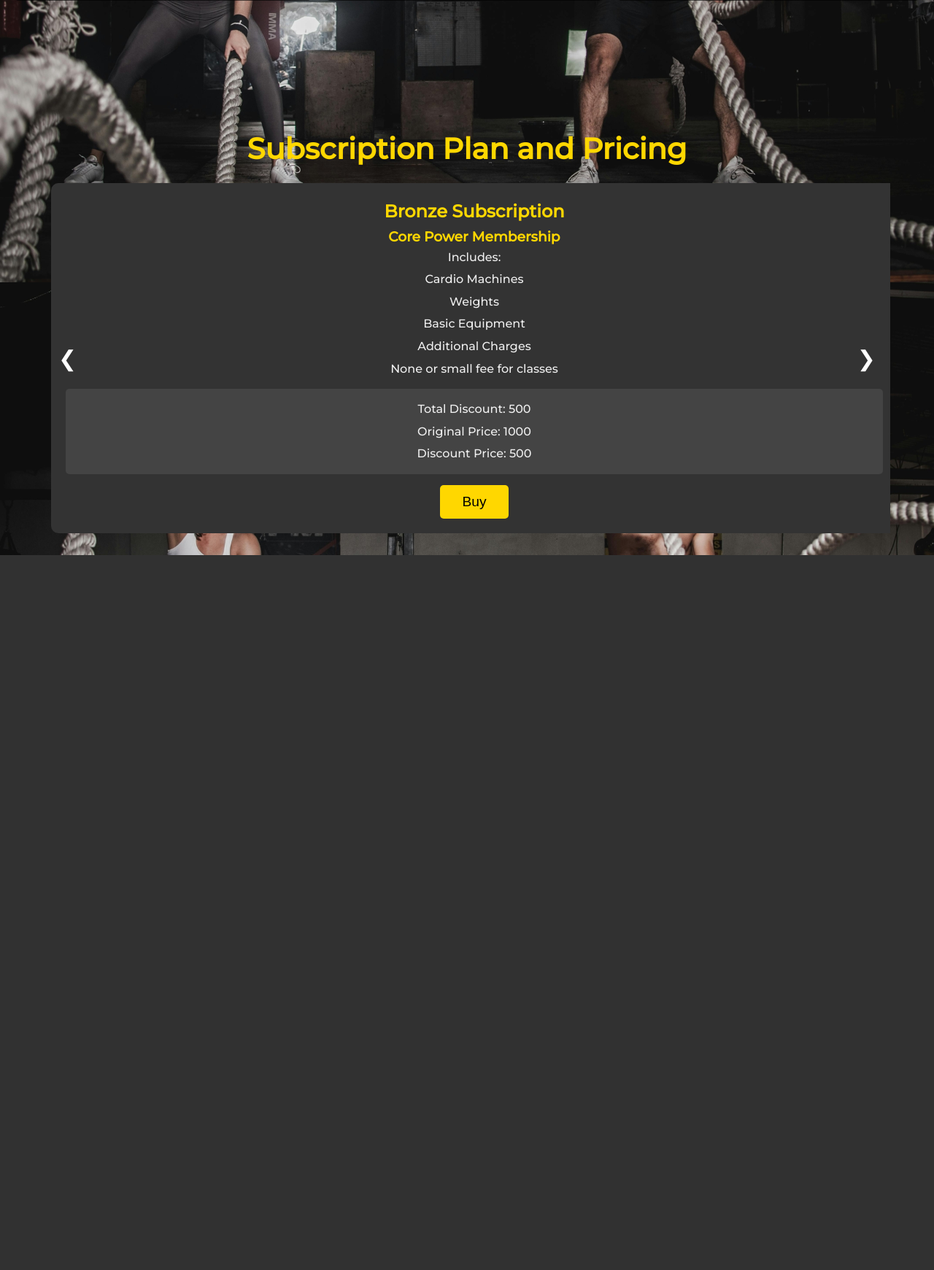
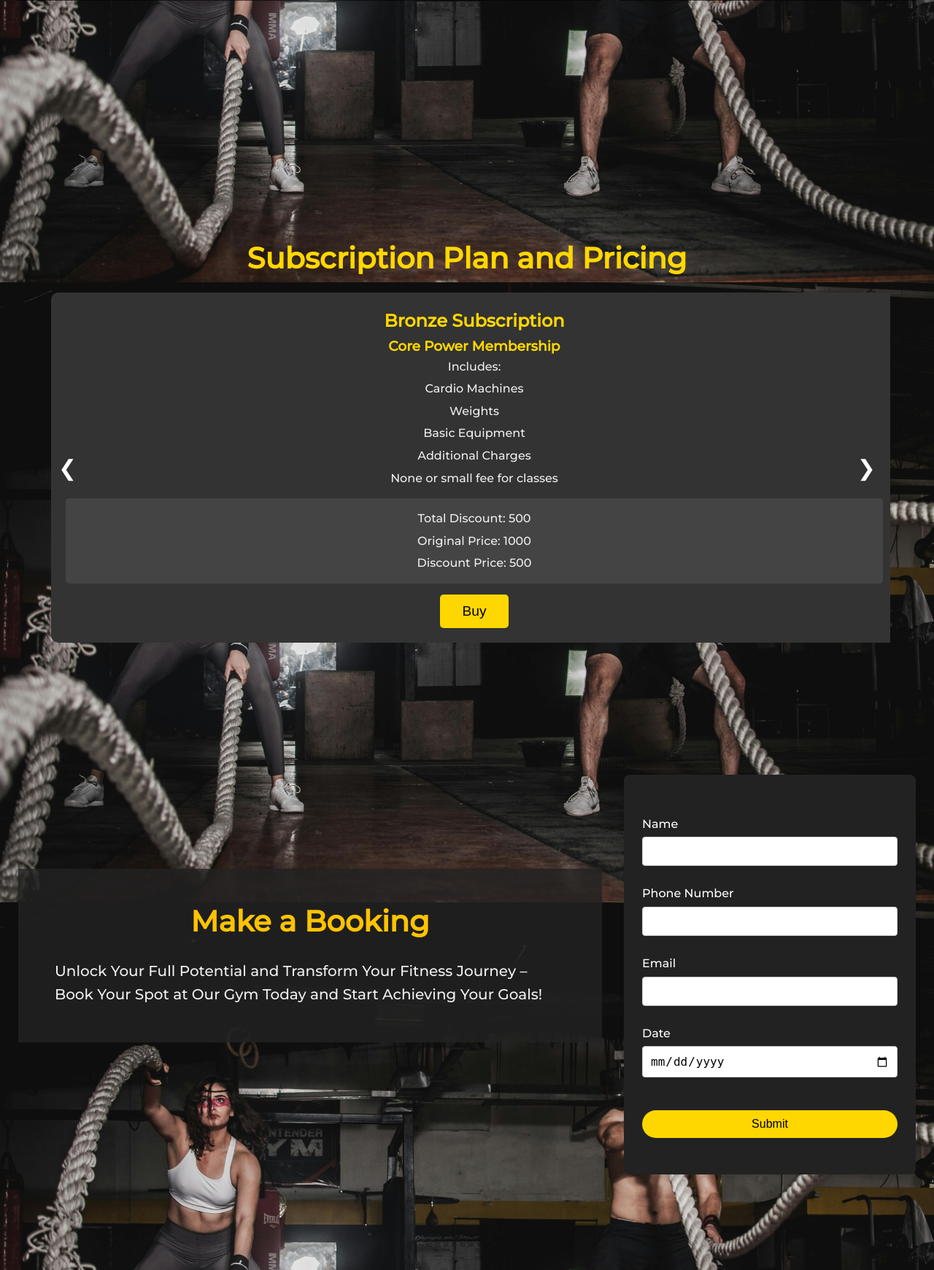
Before and after one commit to Yakuari/ActWebPageV3-4, a PHP site: page / in a window 1280 px wide. Shown: the part 1313-3054 px from the top of the page at 73% size. Before the commit the page ends 2074 px from the top, so only its background shows below. Run offline with PHP 8.4, Linux system fonts and the light colour scheme.

Commit message:
Adding booking on index and css

```diff
--- a/index.php
+++ b/index.php
@@ -217,5 +217,38 @@
             sliderContent.style.transform = `translateX(${newTransformValue}%)`;
         }
     </script>
+
+    <!-- Program Section -->
+    <div class="booking_section" id="booking">
+    <div class="booking_top">
+        <h1>Make a Booking</h1>
+        <p>Unlock Your Full Potential and Transform Your Fitness Journey – Book Your Spot at Our Gym Today and Start Achieving Your Goals!</p>
+    </div>
+
+    <div class="booking_form">
+        <form action="#" method="post">
+            <div class="booking-group">
+                <label for="name">Name</label>
+                <input type="text" name="name" required>
+            </div>
+            <div class="booking-group">
+                <label for="phone">Phone Number</label>
+                <input type="tel" name="phone" pattern="[0-9]{10}" required>
+            </div>
+            <div class="booking-group">
+                <label for="email">Email</label>
+                <input type="email" name="email" required>
+            </div>
+            <div class="booking-group">
+                <label for="date">Date</label>
+                <input type="date" name="date" required>
+            </div>
+            <div class="booking-group">
+                <button type="submit">Submit</button>
+            </div>
+        </form>
+    </div>
+</div>
+
 </body>
 </html>
--- a/src/css/styles.css
+++ b/src/css/styles.css
@@ -365,7 +365,7 @@ main {
     height: 350px;
     padding: 20px;
     padding-top: 50px;
-    margin-bottom: 150px;
+    margin-bottom: 300px;
     gap: 20px;
 }
 
@@ -539,3 +539,89 @@ button:hover {
 .arrow:hover {
     background-color: rgba(0, 0, 0, 0.7);
 }
+
+/* Booking Section */
+.booking_section {
+    margin-top: 30px;
+    display: flex;
+    justify-content: center;
+    align-items: center;
+    height: 100vh;
+    gap: 30px;
+    padding: 20px;
+  }
+
+  .booking_top {
+    margin-bottom: 5%;
+    display: flex;
+    flex-direction: column;
+    align-items: center;
+    justify-content: center;
+    background: rgba(34, 34, 34, 0.8);
+    padding: 40px 30px;
+    width: 100%;
+    max-width: 800px;
+    padding-bottom: 50px;
+  }
+
+  .booking_top h1 {
+    color: var(--button-hover-color);
+    text-align: center;
+    margin-bottom: 20px;
+  }
+
+  .booking_top p {
+    font-size: 20px;
+    width: 700px;
+  }
+
+  .booking_form {
+    background: var(--form-color);
+    padding: 30px 30px;
+    border-radius: 8px;
+    box-shadow: 0 4px 6px rgba(0, 0, 0, 0.1);
+    width: 100%;
+    max-width: 400px;
+    display: flex;
+    flex-direction: column;
+    align-items: center;
+    margin-bottom: 100px;
+    margin-top: 90px;
+  }
+
+  .booking-group {
+    margin-top: 25px;
+    margin-bottom: 20px;
+    display: flex;
+    flex-direction: column;
+    width: 350px;
+  }
+
+  .booking-group label {
+    margin-bottom: 5px;
+    font-size: 1rem;
+    color: #fff;
+  }
+
+  .booking-group input {
+    padding: 10px;
+    border: 1px solid #ccc;
+    border-radius: 4px;
+    font-size: 1rem;
+  }
+
+  .booking-group button {
+    margin-top: 20px;
+    padding: 10px 15px;
+    background-color: var(--button-color);
+    color: #000000;
+    border: none;
+    border-radius: 20px;
+    font-size: 1rem;
+    cursor: pointer;
+    transition: background-color 0.3s ease;
+  }
+
+  .booking-group button:hover {
+    background-color: var(--button-hover-color);
+  }
```
